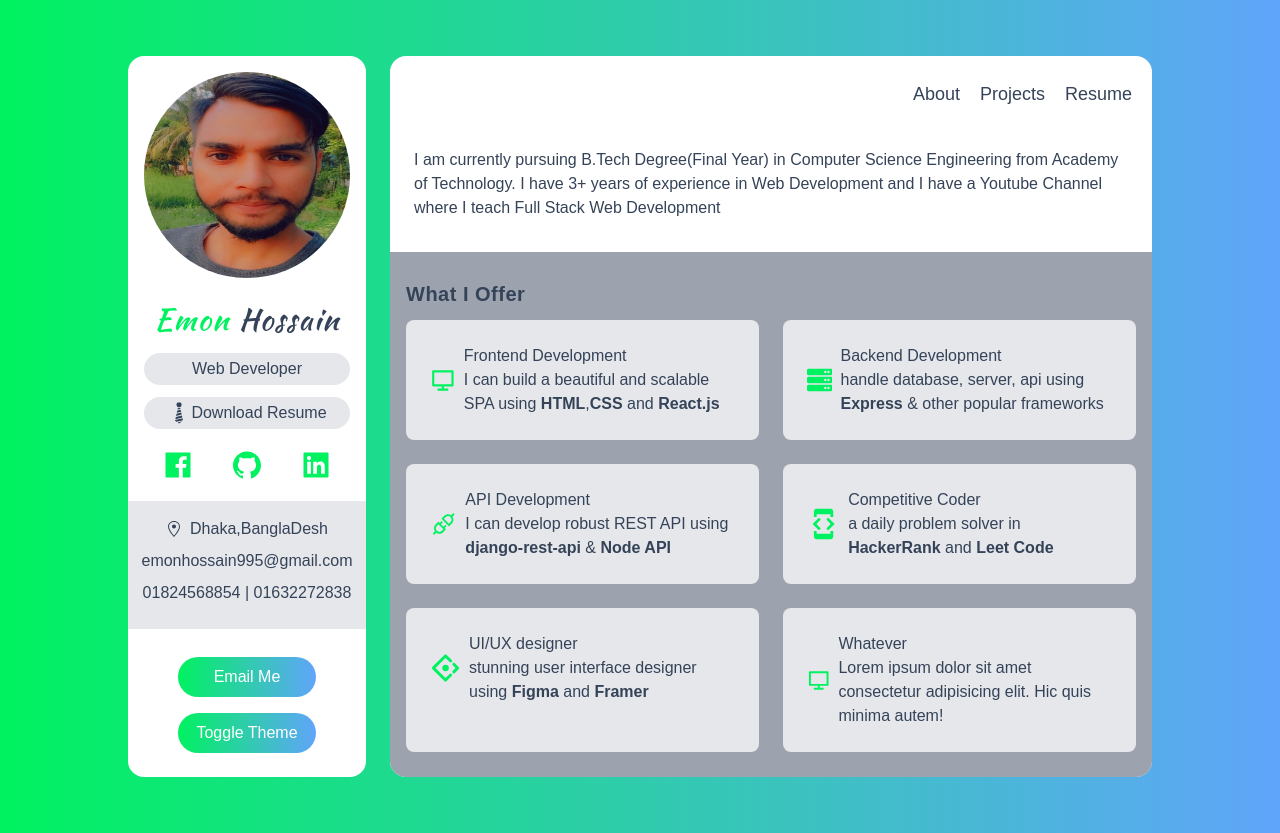
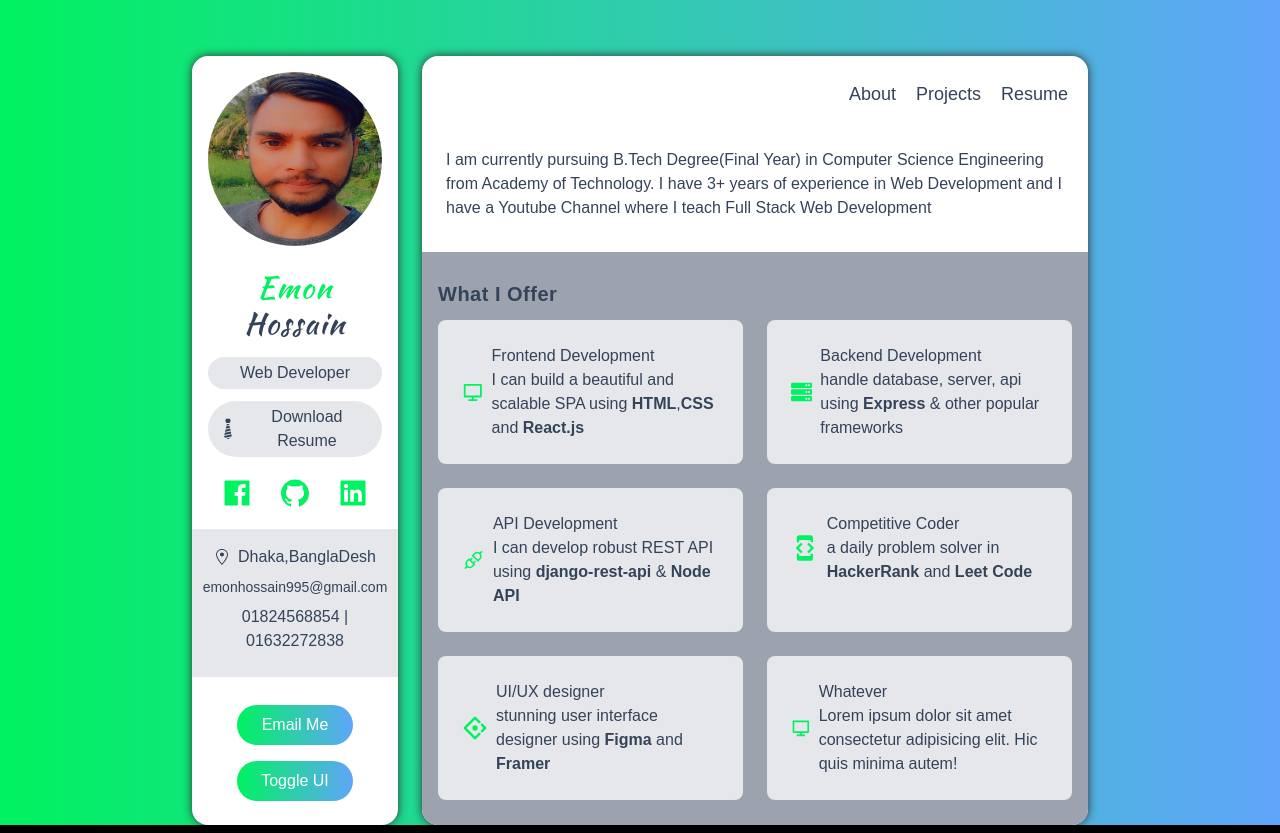
Before and after one commit to emon1995/portfolio-nextjs, a Next.js app: page / in a window 1280 px wide. Built offline with nearby package versions, Linux system fonts and the light colour scheme.

Commit message:
Dark Mode create

```diff
--- a/components/Bar.tsx
+++ b/components/Bar.tsx
@@ -6,7 +6,7 @@ const Bar: FunctionComponent<{
 }> = ({ data: { name, Icon, level } }) => {
   const bar_width = `${level}%`;
   return (
-    <div className='my-2 text-white bg-gray-300 rounded-full dark:bg-dark-300 dark:bg-black-500'>
+    <div className='my-4 text-white bg-gray-300 rounded-full dark:bg-dark-300 dark:bg-black-500'>
       <div
         className='flex items-center px-4 py-1 rounded-full bg-gradient-to-r from-green to-blue-500'
         style={{
--- a/components/Sidebar.tsx
+++ b/components/Sidebar.tsx
@@ -1,3 +1,4 @@
+import { useTheme } from 'next-themes';
 import Image from 'next/image';
 import React from 'react';
 import { AiFillFacebook, AiFillGithub, AiFillLinkedin } from 'react-icons/ai';
@@ -6,6 +7,11 @@ import { GoLocation } from 'react-icons/go';
 import ProfilePic from '../public/emon.jpg';
 
 const Sidebar = () => {
+  const { theme, setTheme } = useTheme();
+
+  const changeTheme = () => {
+    setTheme(theme === 'light' ? 'dark' : 'light');
+  };
   return (
     <div>
       <Image
@@ -18,11 +24,13 @@ const Sidebar = () => {
       <h3 className='my-4 text-3xl font-medium tracking-wider font-kaushan'>
         <span className='text-green'>Emon</span> Hossain
       </h3>
-      <p className='px-2 py-1 my-3 bg-gray-200 rounded-full'>Web Developer</p>
+      <p className='px-2 py-1 my-3 bg-gray-200 rounded-full dark:bg-dark-200'>
+        Web Developer
+      </p>
       <a
         href=''
         download='name'
-        className='flex items-center justify-center px-2 py-1 my-3 bg-gray-200 rounded-full'>
+        className='flex items-center justify-center px-2 py-1 my-3 bg-gray-200 rounded-full dark:bg-dark-200'>
         {' '}
         <GiTie className='w-6 h-6' /> Download Resume
       </a>
@@ -40,13 +48,13 @@ const Sidebar = () => {
       </div>
       {/* address */}
       <div
-        className='py-4 my-5 bg-gray-200 lg:'
+        className='py-4 my-5 bg-gray-200 lg: dark:bg-dark-200 dark:bg-black-500'
         style={{ marginLeft: '-1rem', marginRight: '-1rem' }}>
         <div className='flex items-center justify-center space-x-2'>
           <GoLocation />
           <span>Dhaka,BanglaDesh</span>
         </div>
-        <p className='my-2 '>emonhossain995@gmail.com</p>
+        <p className='my-2 lg:text-sm '>emonhossain995@gmail.com</p>
         <p className='my-2'>01824568854 | 01632272838</p>
       </div>
       {/* Email Button */}
@@ -55,8 +63,10 @@ const Sidebar = () => {
         onClick={() => window.open('mailto: emonhossain995@gmail.com')}>
         Email Me
       </button>
-      <button className='w-8/12 px-5 py-2 my-2 text-white rounded-full bg-gradient-to-r from-green to-blue-400 focus:outline-none lg:px-4'>
-        Toggle Theme
+      <button
+        className='w-8/12 px-5 py-2 my-2 text-white rounded-full bg-gradient-to-r from-green to-blue-400 focus:outline-none lg:px-4'
+        onClick={changeTheme}>
+        Toggle UI
       </button>
     </div>
   );
--- a/package.json
+++ b/package.json
@@ -10,6 +10,7 @@
   },
   "dependencies": {
     "next": "11.1.2",
+    "next-themes": "0.0.15",
     "react": "17.0.2",
     "react-dom": "17.0.2",
     "react-icons": "^4.2.0"
--- a/pages/_app.tsx
+++ b/pages/_app.tsx
@@ -1,3 +1,4 @@
+import { ThemeProvider } from 'next-themes';
 import type { AppProps } from 'next/app';
 import Navbar from '../components/Navbar';
 import Sidebar from '../components/Sidebar';
@@ -5,15 +6,17 @@ import '../styles/globals.css';
 
 function MyApp({ Component, pageProps }: AppProps) {
   return (
-    <div className='grid grid-cols-12 gap-6 px-5 lg:px-50 my-14 sm:px-20 md:px-32'>
-      <div className='col-span-12 p-4 text-center bg-white lg:col-span-3 rounded-2xl'>
-        <Sidebar />
+    <ThemeProvider attribute='class'>
+      <div className='grid grid-cols-12 gap-6 px-5 lg:px-36 xl:px-48 my-14 lg:mb-0 md:mb-16 sm:px-20 md:px-32'>
+        <div className='h-full col-span-12 p-4 text-base text-center bg-white dark:bg-dark-500 lg:col-span-3 rounded-2xl shadow-custom-light dark:shadow-custom-dark'>
+          <Sidebar />
+        </div>
+        <div className='flex flex-col col-span-12 overflow-hidden bg-white lg:col-span-9 rounded-2xl dark:bg-dark-500 shadow-custom-light dark:shadow-custom-dark'>
+          <Navbar />
+          <Component {...pageProps} />
+        </div>
       </div>
-      <div className='flex flex-col col-span-12 overflow-hidden bg-white lg:col-span-9 rounded-2xl'>
-        <Navbar />
-        <Component {...pageProps} />
-      </div>
-    </div>
+    </ThemeProvider>
   );
 }
 export default MyApp;
--- a/pages/_document.tsx
+++ b/pages/_document.tsx
@@ -3,7 +3,7 @@ import Document, { Head, Html, Main, NextScript } from 'next/document';
 class MyDocument extends Document {
   render() {
     return (
-      <Html>
+      <Html lang='en'>
         <Head>
           <link rel='preconnect' href='https://fonts.googleapis.com' />
           {/* <link rel='preconnect' href='https://fonts.gstatic.com' crossOrigin /> */}
@@ -12,7 +12,7 @@ class MyDocument extends Document {
             rel='stylesheet'
           />
         </Head>
-        <body className='bg-gradient-to-r from-green to-blue-400'>
+        <body className='bg-gradient-to-r from-green to-blue-400 dark:from-dark-500 dark:to-dark-700 dark:text-white'>
           <Main />
           <NextScript />
         </body>
--- a/pages/index.tsx
+++ b/pages/index.tsx
@@ -12,14 +12,14 @@ const Index = () => {
         Web Development
       </h6>
       <div
-        className='flex-grow p-4 mt-5 bg-gray-400'
+        className='flex-grow p-4 mt-5 bg-gray-400 dark:bg-dark-100'
         style={{ marginRight: '-1.5rem', marginLeft: '-1.5rem' }}>
         <h4 className='my-3 text-xl font-bold tracking-wide'>What I Offer</h4>
         <div className='grid gap-6 lg:grid-cols-2'>
           {services.map((service) => (
             <div
               key={service.title}
-              className='col-span-2 bg-gray-200 rounded-lg lg:col-span-1'>
+              className='col-span-2 bg-gray-200 rounded-lg dark:bg-dark-200 lg:col-span-1'>
               <ServiceCard service={service} />
             </div>
           ))}
--- a/tailwind.config.js
+++ b/tailwind.config.js
@@ -1,20 +1,34 @@
 module.exports = {
   purge: ['./pages/**/*.tsx', './components/**/*.tsx'],
-  darkMode: false, // or 'media' or 'class'
+  darkMode: "class", // or 'media' or 'class'
   theme: {
     fontFamily: {
       'kaushan': ['Kaushan Script', ],
+     },
+     boxShadow: {
+       "custom-light": " 0 0 10px #313131",
+       "custom-dark": "5px 5px 10px #0a0c0e , -5px -5px 10px #14161c",
      },
     extend: {
       colors: {
         green: {
           DEFAULT: '#00f260',
-        }
+        },
+        dark: {
+          DEFAULT: "#010101",
+          100: "#0a0b0e",
+          200: "#16181d",
+          300: "#16181d",
+          500: "#0f1115",
+          700: "#202125",
+        },
       }
     },
   },
   variants: {
-    extend: {},
+    extend: {
+      boxShadow:["dark"]
+    },
   },
   plugins: [],
 }
```
Also changed, not shown: 1 other file (tests, documents, lock files or other folders).
